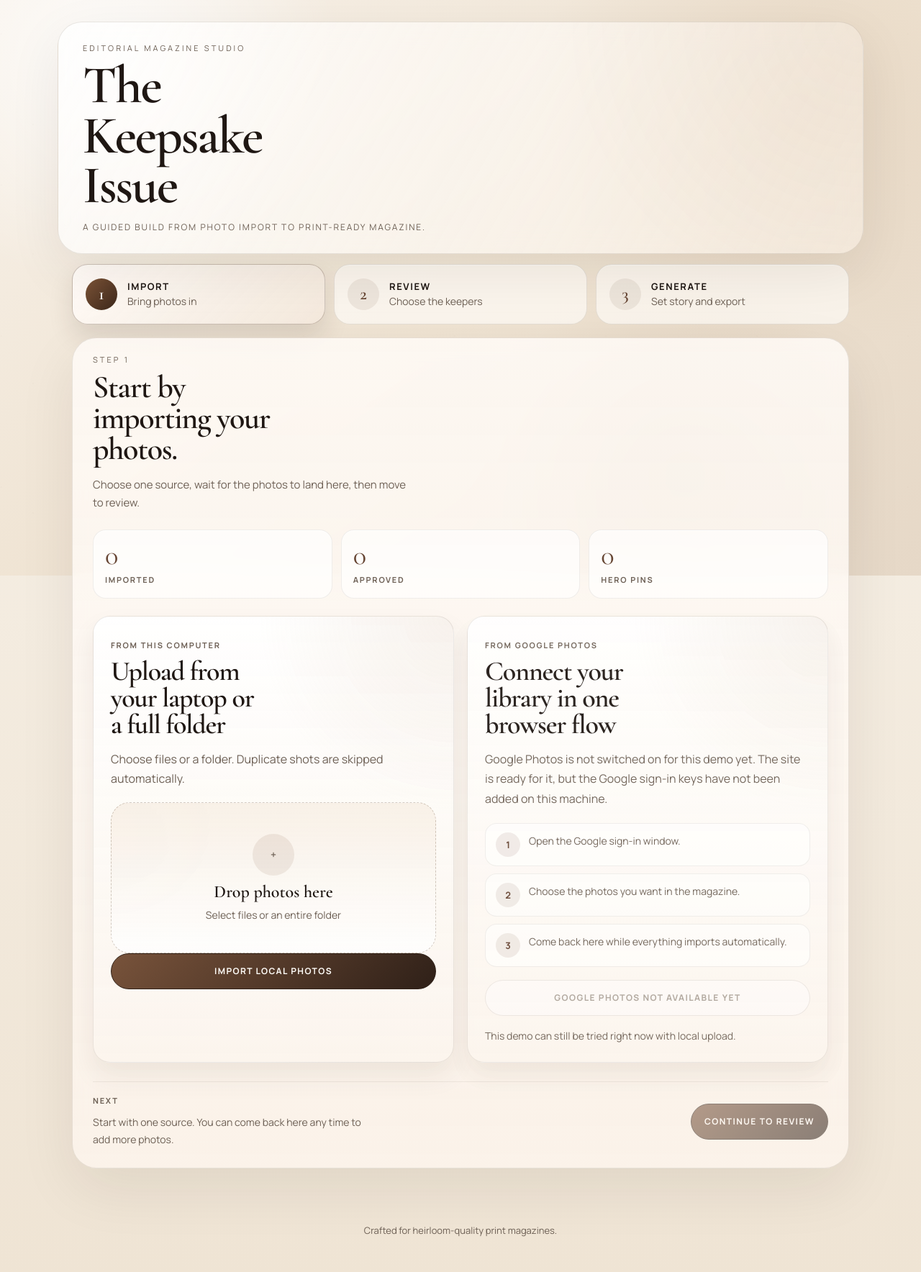
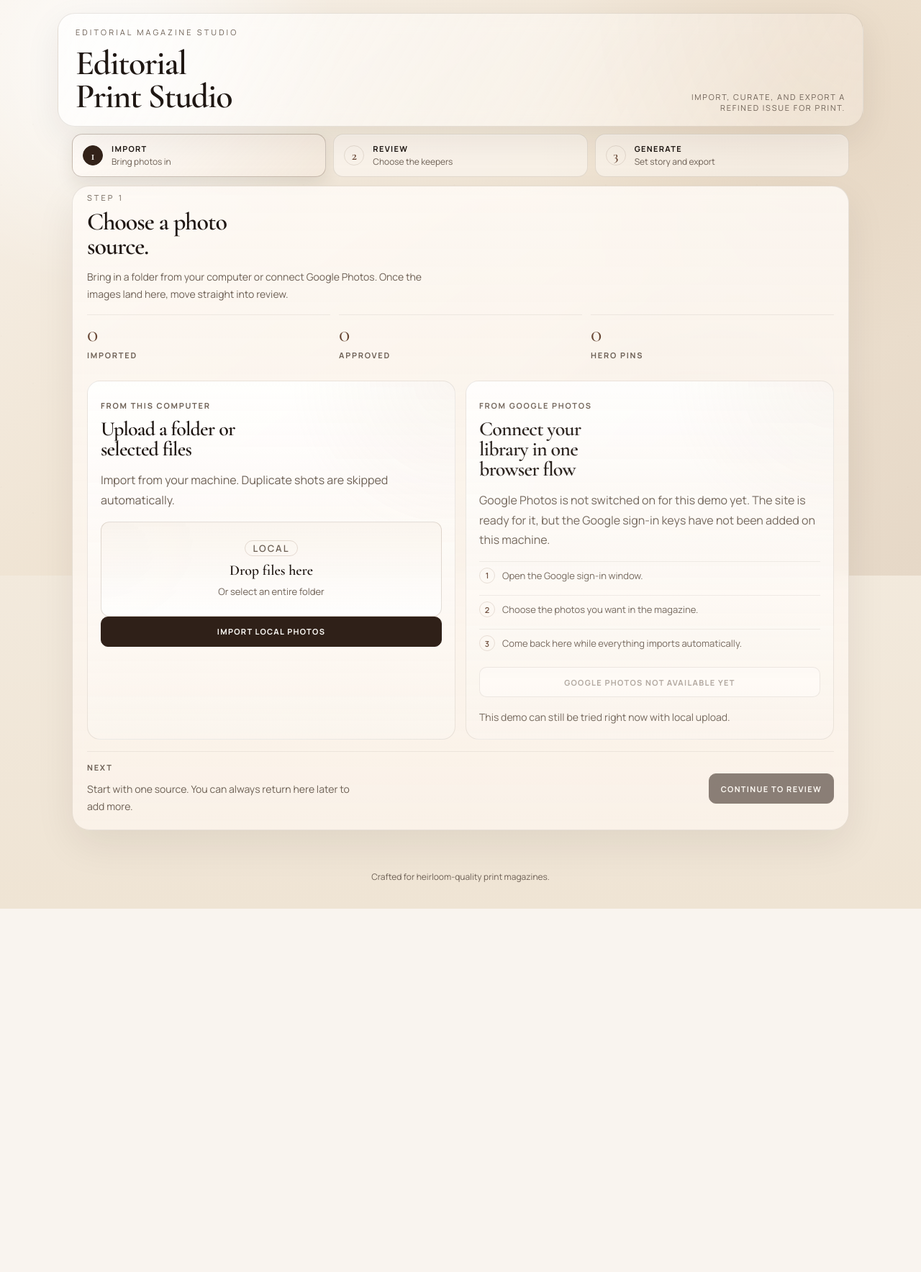
Before and after one commit to abhiasawa/Magazine, a Flask app: page / in a window 1280 px wide. Shown: the whole page at 72% size. After the commit the page ends 1263 px from the top, so only its background shows below. Run offline with Flask 3, Linux system fonts and the light colour scheme; some libraries are stand-ins or nearby versions.

Commit message:
Refine studio shell for a calmer editorial UI

```diff
--- a/magazine/review/static/style.css
+++ b/magazine/review/static/style.css
@@ -18,10 +18,10 @@
     --white: #fffdf9;
     --shadow: rgba(35, 22, 13, 0.08);
     --shadow-strong: rgba(35, 22, 13, 0.16);
-    --radius-xl: 34px;
-    --radius-lg: 24px;
-    --radius-md: 18px;
-    --radius-sm: 12px;
+    --radius-xl: 24px;
+    --radius-lg: 18px;
+    --radius-md: 12px;
+    --radius-sm: 8px;
     --content-width: 1120px;
 }
 
@@ -74,20 +74,29 @@ img {
 }
 
 .site-header {
-    padding: 30px 20px 14px;
+    padding: 18px 20px 10px;
 }
 
 .header-inner {
     max-width: var(--content-width);
     margin: 0 auto;
-    padding: 28px 34px;
+    padding: 18px 24px;
     border-radius: var(--radius-xl);
     border: 1px solid var(--line);
     background:
-        linear-gradient(120deg, rgba(255, 255, 255, 0.72), rgba(255, 248, 240, 0.48)),
-        radial-gradient(circle at top right, rgba(177, 137, 98, 0.16), transparent 36%);
-    box-shadow: 0 24px 72px var(--shadow);
-    backdrop-filter: blur(16px);
+        linear-gradient(120deg, rgba(255, 255, 255, 0.7), rgba(255, 248, 240, 0.42)),
+        radial-gradient(circle at top right, rgba(177, 137, 98, 0.12), transparent 34%);
+    box-shadow: 0 16px 48px var(--shadow);
+    backdrop-filter: blur(12px);
+    display: flex;
+    align-items: end;
+    justify-content: space-between;
+    gap: 24px;
+}
+
+.header-copy {
+    display: grid;
+    gap: 4px;
 }
 
 .eyebrow {
@@ -112,44 +121,46 @@ img {
 }
 
 .site-header h1 {
-    font-size: clamp(38px, 6vw, 74px);
-    line-height: 0.94;
-    max-width: 8ch;
+    font-size: clamp(28px, 4vw, 48px);
+    line-height: 0.95;
+    max-width: 11ch;
 }
 
 .tagline {
-    margin: 14px 0 0;
+    margin: 0;
     color: var(--muted);
-    font-size: 12px;
+    font-size: 11px;
     letter-spacing: 0.16em;
     text-transform: uppercase;
+    max-width: 34ch;
+    text-align: right;
 }
 
 .site-nav {
     max-width: var(--content-width);
     margin: 0 auto;
-    padding: 0 20px 18px;
+    padding: 0 20px 12px;
 }
 
 .site-steps {
     display: grid;
     grid-template-columns: repeat(3, minmax(0, 1fr));
-    gap: 12px;
+    gap: 10px;
 }
 
 .step-link {
     display: grid;
-    grid-template-columns: 44px 1fr;
-    gap: 14px;
+    grid-template-columns: 28px 1fr;
+    gap: 12px;
     align-items: center;
-    min-height: 84px;
-    padding: 16px 18px;
-    border-radius: 22px;
+    min-height: 58px;
+    padding: 12px 14px;
+    border-radius: 14px;
     border: 1px solid var(--line);
-    background: rgba(255, 252, 248, 0.68);
+    background: rgba(255, 252, 248, 0.52);
     text-decoration: none;
     color: var(--ink);
-    box-shadow: inset 0 1px 0 rgba(255, 255, 255, 0.45);
+    box-shadow: inset 0 1px 0 rgba(255, 255, 255, 0.35);
     transition: transform 160ms ease, box-shadow 160ms ease, border-color 160ms ease, background 160ms ease;
 }
 
@@ -160,26 +171,28 @@ img {
 
 .step-link.active {
     border-color: rgba(81, 56, 39, 0.28);
-    background: linear-gradient(135deg, rgba(255, 251, 247, 0.96), rgba(244, 233, 221, 0.88));
-    box-shadow: 0 18px 34px rgba(53, 35, 21, 0.12);
+    background: linear-gradient(135deg, rgba(255, 251, 247, 0.92), rgba(244, 233, 221, 0.72));
+    box-shadow: 0 10px 24px rgba(53, 35, 21, 0.1);
 }
 
 .step-index {
-    width: 44px;
-    height: 44px;
+    width: 28px;
+    height: 28px;
     display: grid;
     place-items: center;
     border-radius: 999px;
-    background: rgba(103, 70, 52, 0.09);
+    background: transparent;
     color: var(--accent);
     font-family: "Cormorant Garamond", Georgia, serif;
-    font-size: 24px;
+    font-size: 18px;
     font-weight: 600;
+    border: 1px solid rgba(103, 70, 52, 0.14);
 }
 
 .step-link.active .step-index {
-    background: linear-gradient(135deg, #7d5437 0%, #3c281b 100%);
+    background: #34231a;
     color: var(--white);
+    border-color: #34231a;
 }
 
 .step-copy {
@@ -188,7 +201,7 @@ img {
 }
 
 .step-copy strong {
-    font-size: 13px;
+    font-size: 11px;
     font-weight: 700;
     letter-spacing: 0.12em;
     text-transform: uppercase;
@@ -196,27 +209,27 @@ img {
 
 .step-copy span {
     color: var(--muted);
-    font-size: 14px;
+    font-size: 12px;
     line-height: 1.35;
 }
 
 .page-wrap {
     max-width: var(--content-width);
     margin: 0 auto;
-    padding: 0 20px 52px;
+    padding: 0 20px 36px;
 }
 
 .panel {
-    padding: 28px;
+    padding: 20px;
     border-radius: var(--radius-xl);
     border: 1px solid var(--line);
-    background: linear-gradient(180deg, rgba(255, 251, 247, 0.84), rgba(255, 247, 240, 0.72));
-    box-shadow: 0 28px 80px var(--shadow);
-    backdrop-filter: blur(14px);
+    background: linear-gradient(180deg, rgba(255, 251, 247, 0.82), rgba(255, 247, 240, 0.68));
+    box-shadow: 0 20px 54px var(--shadow);
+    backdrop-filter: blur(10px);
 }
 
 .section-heading {
-    margin-bottom: 24px;
+    margin-bottom: 16px;
 }
 
 .section-heading h2 {
@@ -225,9 +238,9 @@ img {
 }
 
 .section-heading h3 {
-    font-size: clamp(30px, 3.6vw, 44px);
+    font-size: clamp(26px, 3vw, 34px);
     line-height: 0.98;
-    max-width: 14ch;
+    max-width: 16ch;
 }
 
 .subtitle,
@@ -243,8 +256,8 @@ img {
 }
 
 .compact-subtitle {
-    max-width: 48ch;
-    font-size: 15px;
+    max-width: 56ch;
+    font-size: 14px;
 }
 
 .step-summary,
@@ -256,17 +269,18 @@ img {
 
 .step-summary {
     grid-template-columns: repeat(3, minmax(0, 1fr));
-    margin-bottom: 24px;
+    margin-bottom: 16px;
 }
 
 .step-summary-item,
 .stat,
 .summary-stat {
-    padding: 18px 16px;
-    border-radius: 18px;
-    border: 1px solid rgba(72, 53, 37, 0.08);
-    background: rgba(255, 255, 255, 0.68);
-    box-shadow: inset 0 1px 0 rgba(255, 255, 255, 0.68);
+    padding: 12px 0;
+    border-radius: 0;
+    border: 0;
+    border-top: 1px solid rgba(72, 53, 37, 0.08);
+    background: transparent;
+    box-shadow: none;
 }
 
 .step-summary-number,
@@ -274,7 +288,7 @@ img {
 .summary-stat .number {
     display: block;
     font-family: "Cormorant Garamond", Georgia, serif;
-    font-size: clamp(28px, 3vw, 42px);
+    font-size: clamp(24px, 2.5vw, 34px);
     line-height: 0.9;
     color: var(--accent);
 }
@@ -294,12 +308,12 @@ img {
 }
 
 .import-stage {
-    padding-top: 22px;
+    padding-top: 8px;
 }
 
 .import-grid {
     display: grid;
-    gap: 18px;
+    gap: 14px;
 }
 
 .import-grid-premium {
@@ -308,13 +322,13 @@ img {
 
 .import-card {
     min-height: 0;
-    padding: 24px;
+    padding: 18px;
     border-radius: var(--radius-lg);
     border: 1px solid rgba(72, 53, 37, 0.1);
     background:
-        radial-gradient(circle at top right, rgba(206, 175, 144, 0.16), transparent 34%),
-        linear-gradient(180deg, rgba(255, 255, 255, 0.92), rgba(251, 245, 238, 0.82));
-    box-shadow: 0 18px 36px rgba(42, 26, 16, 0.07);
+        radial-gradient(circle at top right, rgba(206, 175, 144, 0.1), transparent 32%),
+        linear-gradient(180deg, rgba(255, 255, 255, 0.88), rgba(251, 245, 238, 0.76));
+    box-shadow: none;
 }
 
 .import-card-disabled {
@@ -326,13 +340,13 @@ img {
 }
 
 .import-card h4 {
-    font-size: clamp(30px, 3vw, 38px);
-    line-height: 0.98;
-    max-width: 12ch;
+    font-size: clamp(22px, 2.3vw, 28px);
+    line-height: 1;
+    max-width: 14ch;
 }
 
 .upload-form {
-    margin-top: 18px;
+    margin-top: 14px;
 }
 
 .dropzone {
@@ -341,8 +355,8 @@ img {
     align-items: center;
     justify-content: center;
     gap: 8px;
-    min-height: 210px;
-    padding: 24px;
+    min-height: 132px;
+    padding: 18px;
     text-align: center;
     cursor: pointer;
 }
@@ -352,82 +366,89 @@ img {
 }
 
 .dropzone-luxury {
-    border-radius: 26px;
-    border: 1px dashed rgba(99, 72, 48, 0.28);
+    border-radius: 12px;
+    border: 1px solid rgba(99, 72, 48, 0.18);
     background:
-        linear-gradient(180deg, rgba(248, 240, 230, 0.95), rgba(255, 255, 255, 0.82)),
-        radial-gradient(circle at top left, rgba(182, 143, 108, 0.16), transparent 34%);
+        linear-gradient(180deg, rgba(250, 244, 237, 0.92), rgba(255, 255, 255, 0.8)),
+        radial-gradient(circle at top left, rgba(182, 143, 108, 0.1), transparent 32%);
 }
 
 .dropzone-icon {
-    width: 58px;
-    height: 58px;
-    display: grid;
-    place-items: center;
+    min-width: 48px;
+    min-height: 22px;
+    display: inline-flex;
+    align-items: center;
+    justify-content: center;
+    padding: 0 10px;
     border-radius: 999px;
-    background: rgba(115, 81, 53, 0.1);
-    color: var(--accent);
-    font-size: 28px;
+    border: 1px solid rgba(115, 81, 53, 0.18);
+    background: transparent;
+    color: var(--muted);
+    font-size: 10px;
     font-weight: 600;
+    letter-spacing: 0.16em;
+    text-transform: uppercase;
 }
 
 .dropzone strong {
-    font-size: 24px;
+    font-size: 20px;
     font-family: "Cormorant Garamond", Georgia, serif;
     font-weight: 600;
 }
 
 .dropzone span {
     color: var(--muted);
-    font-size: 14px;
+    font-size: 13px;
 }
 
 .source-steps {
     display: grid;
-    gap: 10px;
-    margin: 20px 0 18px;
+    gap: 8px;
+    margin: 14px 0 14px;
 }
 
 .source-step {
     display: grid;
-    grid-template-columns: 34px 1fr;
-    gap: 12px;
+    grid-template-columns: 22px 1fr;
+    gap: 10px;
     align-items: start;
-    padding: 12px 14px;
-    border-radius: 16px;
-    background: rgba(255, 255, 255, 0.56);
-    border: 1px solid rgba(72, 53, 37, 0.08);
+    padding: 8px 0;
+    border-radius: 0;
+    background: transparent;
+    border: 0;
+    border-top: 1px solid rgba(72, 53, 37, 0.08);
 }
 
 .source-step span {
-    width: 34px;
-    height: 34px;
+    width: 22px;
+    height: 22px;
     display: grid;
     place-items: center;
     border-radius: 999px;
-    background: rgba(106, 71, 48, 0.1);
+    background: transparent;
     color: var(--accent);
-    font-weight: 700;
-    font-size: 13px;
+    font-weight: 600;
+    font-size: 11px;
+    border: 1px solid rgba(106, 71, 48, 0.16);
 }
 
 .source-step p {
     margin: 0;
-    font-size: 14px;
+    font-size: 13px;
 }
 
 .btn {
     display: inline-flex;
     align-items: center;
     justify-content: center;
-    min-height: 50px;
-    padding: 0 18px;
-    border-radius: 999px;
+    min-height: 42px;
+    padding: 0 16px;
+    border-radius: 10px;
     border: 1px solid rgba(79, 56, 37, 0.18);
     background: rgba(255, 255, 255, 0.7);
     color: var(--accent);
     font-family: "Manrope", system-ui, sans-serif;
-    font-size: 12px;
+    font-size: 11px;
     font-weight: 700;
     letter-spacing: 0.12em;
     text-transform: uppercase;
@@ -438,7 +459,7 @@ img {
 
 .btn:hover:not(:disabled):not(.btn-disabled-link) {
     transform: translateY(-1px);
-    box-shadow: 0 12px 24px rgba(32, 19, 11, 0.12);
+    box-shadow: 0 8px 20px rgba(32, 19, 11, 0.1);
 }
 
 .btn:disabled,
@@ -455,14 +476,14 @@ img {
 .btn-primary,
 .btn-success {
     color: var(--white);
-    background: linear-gradient(135deg, #78533b 0%, #2f2018 100%);
+    background: #2f2018;
     border-color: #2f2018;
 }
 
 .btn-gold {
-    color: var(--white);
-    background: linear-gradient(135deg, #c59a6d 0%, #885e3d 100%);
-    border-color: #885e3d;
+    color: var(--accent);
+    background: rgba(255, 252, 247, 0.9);
+    border-color: rgba(136, 94, 61, 0.34);
 }
 
 .btn-danger {
@@ -734,8 +755,8 @@ kbd {
 
 .step-footer {
     justify-content: space-between;
-    margin-top: 26px;
-    padding-top: 18px;
+    margin-top: 16px;
+    padding-top: 14px;
     border-top: 1px solid rgba(72, 53, 37, 0.08);
 }
 
@@ -813,13 +834,22 @@ kbd {
 }
 
 footer {
-    padding: 12px 20px 36px;
+    padding: 8px 20px 24px;
     text-align: center;
     color: var(--muted);
-    font-size: 13px;
+    font-size: 12px;
 }
 
 @media (max-width: 980px) {
+    .header-inner {
+        align-items: start;
+        flex-direction: column;
+    }
+
+    .tagline {
+        text-align: left;
+    }
+
     .site-steps,
     .import-grid-premium,
     .summary-stats,
@@ -830,9 +860,6 @@ footer {
         grid-template-columns: 1fr;
     }
 
-    .step-link {
-        min-height: 72px;
-    }
 }
 
 @media (max-width: 720px) {
@@ -852,6 +879,10 @@ footer {
 
     .site-header h1 {
         max-width: none;
+    }
+
+    .step-copy span {
+        display: none;
     }
 
     .photo-grid {
--- a/magazine/review/templates/base.html
+++ b/magazine/review/templates/base.html
@@ -11,9 +11,11 @@
     <div class="site-noise"></div>
     <header class="site-header">
         <div class="header-inner">
-            <p class="eyebrow">Editorial Magazine Studio</p>
-            <h1>The Keepsake Issue</h1>
-            <p class="tagline">A guided build from photo import to print-ready magazine.</p>
+            <div class="header-copy">
+                <p class="eyebrow">Editorial Magazine Studio</p>
+                <h1>Editorial Print Studio</h1>
+            </div>
+            <p class="tagline">Import, curate, and export a refined issue for print.</p>
         </div>
     </header>
 
--- a/magazine/review/templates/import.html
+++ b/magazine/review/templates/import.html
@@ -4,8 +4,8 @@
 <section class="panel import-stage">
     <div class="section-heading">
         <p class="eyebrow">Step 1</p>
-        <h3>Start by importing your photos.</h3>
-        <p class="subtitle compact-subtitle">Choose one source, wait for the photos to land here, then move to review.</p>
+        <h3>Choose a photo source.</h3>
+        <p class="subtitle compact-subtitle">Bring in a folder from your computer or connect Google Photos. Once the images land here, move straight into review.</p>
     </div>
 
     <div class="step-summary">
@@ -18,16 +18,16 @@
         <article class="import-card import-card-local">
             <div class="import-card-header">
                 <p class="source-kicker">From This Computer</p>
-                <h4>Upload from your laptop or a full folder</h4>
+                <h4>Upload a folder or selected files</h4>
             </div>
-            <p class="import-copy">Choose files or a folder. Duplicate shots are skipped automatically.</p>
+            <p class="import-copy">Import from your machine. Duplicate shots are skipped automatically.</p>
 
             <form id="local-upload-form" class="upload-form" enctype="multipart/form-data">
                 <label class="dropzone dropzone-luxury" for="photos-input">
                     <input type="file" id="photos-input" name="photos" accept="image/*" multiple webkitdirectory directory>
-                    <span class="dropzone-icon">+</span>
-                    <strong>Drop photos here</strong>
-                    <span>Select files or an entire folder</span>
+                    <span class="dropzone-icon">Local</span>
+                    <strong>Drop files here</strong>
+                    <span>Or select an entire folder</span>
                 </label>
                 <button type="submit" class="btn btn-primary btn-wide">Import Local Photos</button>
             </form>
@@ -76,9 +76,9 @@
             <p class="step-footer-label">Next</p>
             <p class="step-footer-copy">
                 {% if counts.total > 0 %}
-                Move into review once your photos have finished importing.
+                Continue into review once the imports are finished.
                 {% else %}
-                Start with one source. You can come back here any time to add more photos.
+                Start with one source. You can always return here later to add more.
                 {% endif %}
             </p>
         </div>
```
